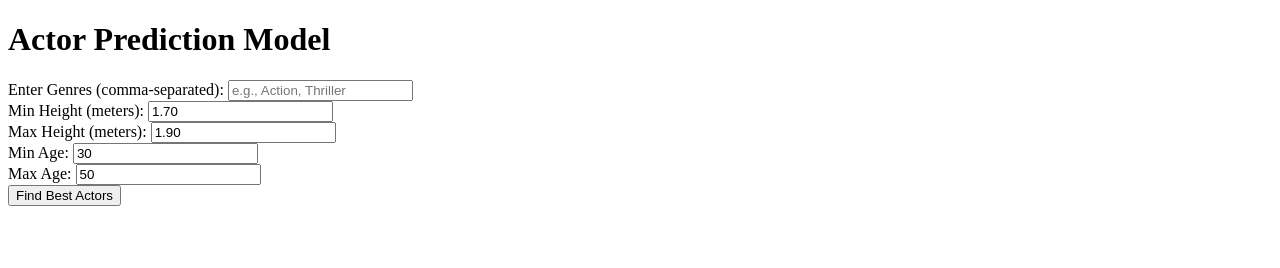
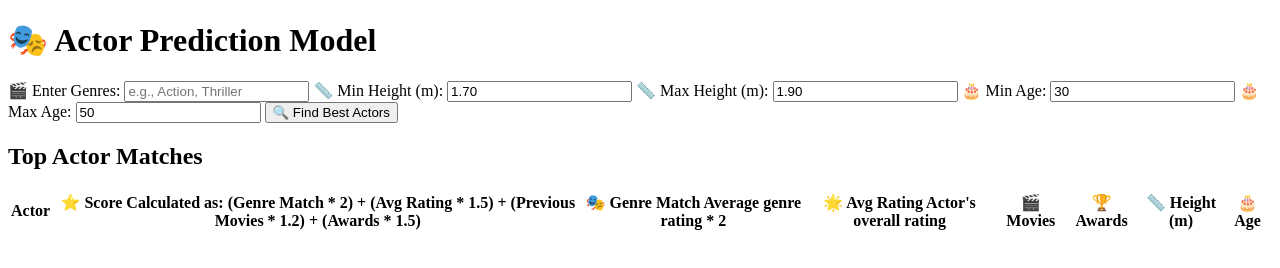
Before and after one commit to Bikash1357/Actor_Prediction, a plain HTML site: page templates/index.html in a window 1280 px wide. Drawn offline with Linux system fonts and the light colour scheme.

Commit message:
Add files via upload
updated ui

```diff
--- a/templates/index.html
+++ b/templates/index.html
@@ -4,34 +4,62 @@
     <meta charset="UTF-8">
     <meta name="viewport" content="width=device-width, initial-scale=1.0">
     <title>Actor Prediction Model</title>
-    <link rel="stylesheet" href="static/styles.css">
+    <link rel="stylesheet" href="/styles.css">
 </head>
 <body>
 
-    <h1>Actor Prediction Model</h1>
+    <div class="container">
+        <h1>🎭 Actor Prediction Model</h1>
 
-    <label for="genres">Enter Genres (comma-separated):</label>
-    <input type="text" id="genres" placeholder="e.g., Action, Thriller"><br>
+        <div class="card">
+            <label for="genres">🎬 Enter Genres:</label>
+            <input type="text" id="genres" placeholder="e.g., Action, Thriller">
 
-    <label for="min_height">Min Height (meters):</label>
-    <input type="number" id="min_height" step="0.01" value="1.70"><br>
+            <label for="min_height">📏 Min Height (m):</label>
+            <input type="number" id="min_height" step="0.01" value="1.70">
 
-    <label for="max_height">Max Height (meters):</label>
-    <input type="number" id="max_height" step="0.01" value="1.90"><br>
+            <label for="max_height">📏 Max Height (m):</label>
+            <input type="number" id="max_height" step="0.01" value="1.90">
 
-    <label for="min_age">Min Age:</label>
-    <input type="number" id="min_age" value="30"><br>
+            <label for="min_age">🎂 Min Age:</label>
+            <input type="number" id="min_age" value="30">
 
-    <label for="max_age">Max Age:</label>
-    <input type="number" id="max_age" value="50"><br>
+            <label for="max_age">🎂 Max Age:</label>
+            <input type="number" id="max_age" value="50">
 
-    <button onclick="getPrediction()">Find Best Actors</button>
+            <button onclick="getPrediction()">🔍 Find Best Actors</button>
+        </div>
 
-    <div id="results"></div>
+        <!-- Initially Hidden Result Section -->
+        <div id="results" class="hidden">
+            <h2>Top Actor Matches</h2>
+            <table id="results-table">
+                <thead>
+                    <tr>
+                        <th>Actor</th>
+                        <th class="tooltip">⭐ Score
+                            <span class="tooltip-text">Calculated as: (Genre Match * 2) + (Avg Rating * 1.5) + (Previous Movies * 1.2) + (Awards * 1.5)</span>
+                        </th>
+                        <th class="tooltip">🎭 Genre Match
+                            <span class="tooltip-text">Average genre rating * 2</span>
+                        </th>
+                        <th class="tooltip">🌟 Avg Rating
+                            <span class="tooltip-text">Actor's overall rating</span>
+                        </th>
+                        <th>🎬 Movies</th>
+                        <th>🏆 Awards</th>
+                        <th>📏 Height (m)</th>
+                        <th>🎂 Age</th>
+                    </tr>
+                </thead>
+                <tbody></tbody>
+            </table>
+        </div>
 
-    <p id="error-message"></p>
+        <p id="error-message"></p>
+    </div>
 
-    <script src="static/script.js"></script>
+    <script src="script.js"></script>
 
 </body>
 </html>
```
